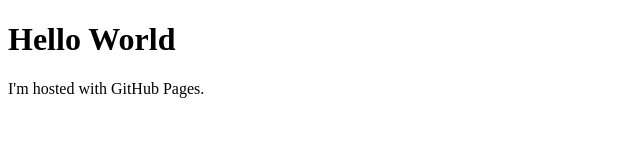
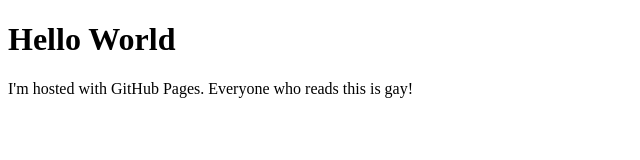
Before and after one commit to zSemper/zSemper.github.io, a plain HTML site: page index.html in a window 1280 px wide. Shown: the whole page, without its empty margins (0-640 px from the left). Drawn offline with Linux system fonts and the light colour scheme.

Commit message:
Aktualisieren von index.html

```diff
--- a/index.html
+++ b/index.html
@@ -2,6 +2,6 @@
 <html>
 <body>
 <h1>Hello World</h1>
-<p>I'm hosted with GitHub Pages.</p>
+<p>I'm hosted with GitHub Pages. Everyone who reads this is gay!</p>
 </body>
 </html>
```
